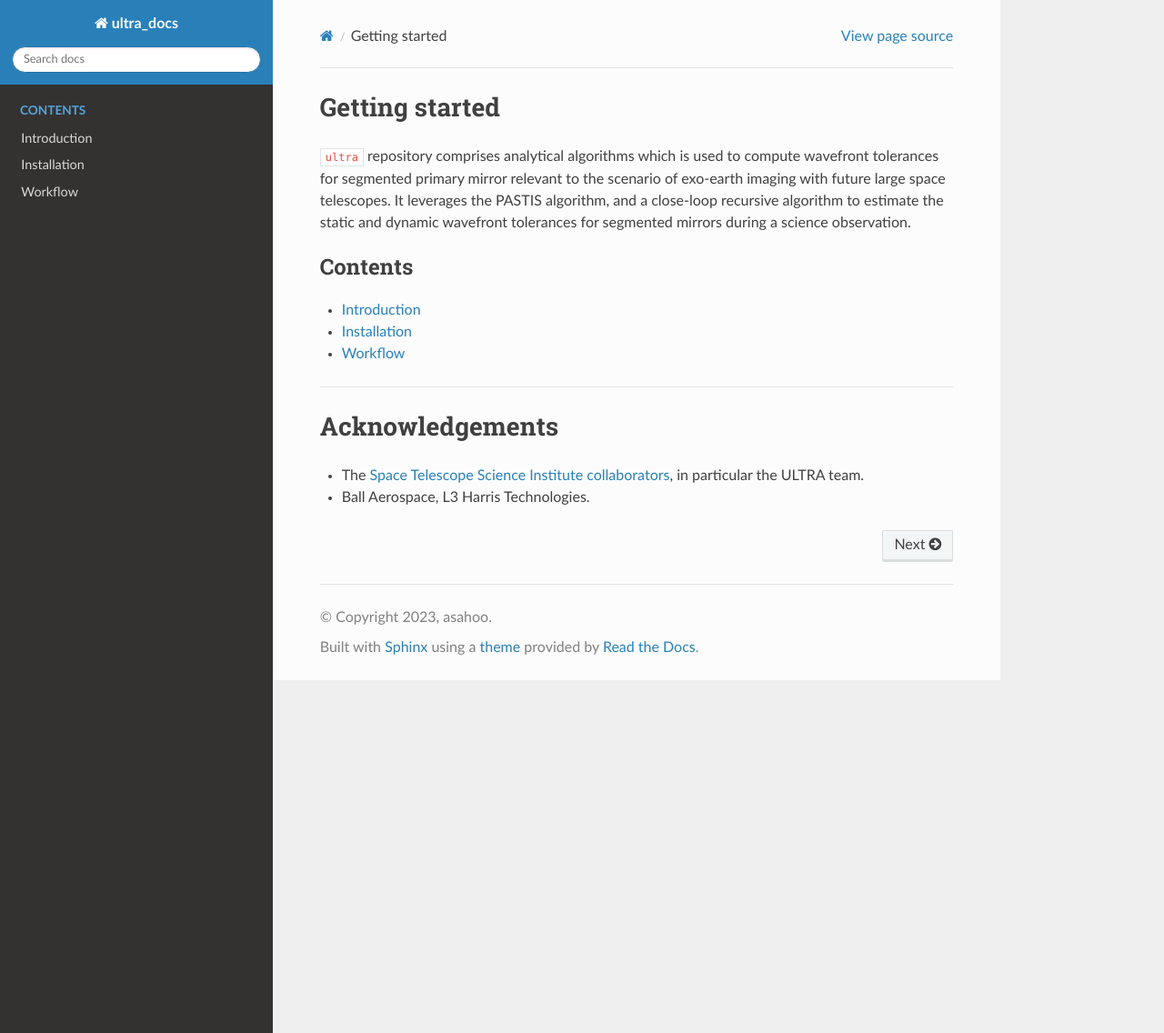
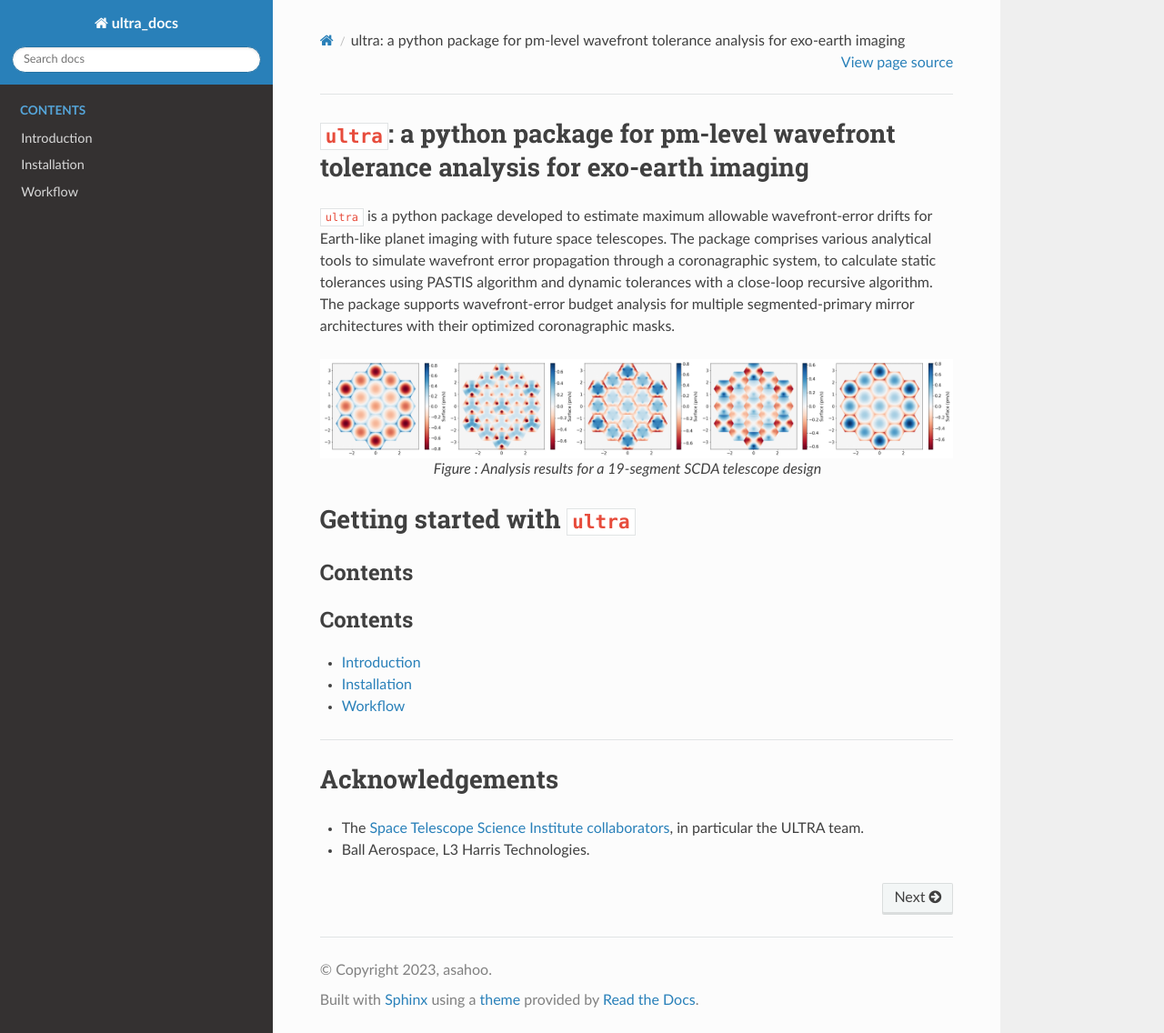
Before and after one commit to asahooexo/ultra_docs, a Sphinx documentation site: the page built from source/index.rst, in a window 1280 px wide and 1136 px high. Shown: the whole window at 91% size. Built offline with Sphinx 7.4.7 and the Read the Docs theme 2.0.0, drawn with Linux system fonts in a browser that asks for light colours.

Commit message:
add example figures

```diff
--- a/source/index.rst
+++ b/source/index.rst
@@ -3,13 +3,24 @@
    You can adapt this file completely to your liking, but it should at least
    contain the root `toctree` directive.
 
-Getting started
-======================================
-``ultra`` repository comprises analytical algorithms which is used to compute wavefront tolerances for
-segmented primary mirror relevant to the scenario of exo-earth imaging with future large space telescopes.
-It leverages the PASTIS algorithm, and a close-loop recursive algorithm to estimate the static and dynamic
-wavefront tolerances for segmented mirrors during a science observation.
+``ultra``: a python package for pm-level wavefront tolerance analysis for exo-earth imaging
+============================================================================================
+``ultra`` is a python package developed to estimate maximum allowable wavefront-error drifts for Earth-like
+planet imaging with future space telescopes. The package comprises various analytical tools to simulate
+wavefront error propagation through a coronagraphic system, to calculate static tolerances using PASTIS algorithm
+and dynamic tolerances with a close-loop recursive algorithm. The package supports wavefront-error budget analysis for
+multiple segmented-primary mirror architectures with their optimized coronagraphic masks.
 
+.. figure:: images/surface_pm_s.png
+   :align: center
+   :alt: Example
+
+   Figure : Analysis results for a 19-segment SCDA telescope design
+
+Getting started with ``ultra``
+================================
+Contents
+--------
 .. toctree::
    :maxdepth: 1
    :caption: Contents
```
Also changed, not shown: source/images/monochrome_propagation.png (added), source/images/surface_pm_s.png (added).
